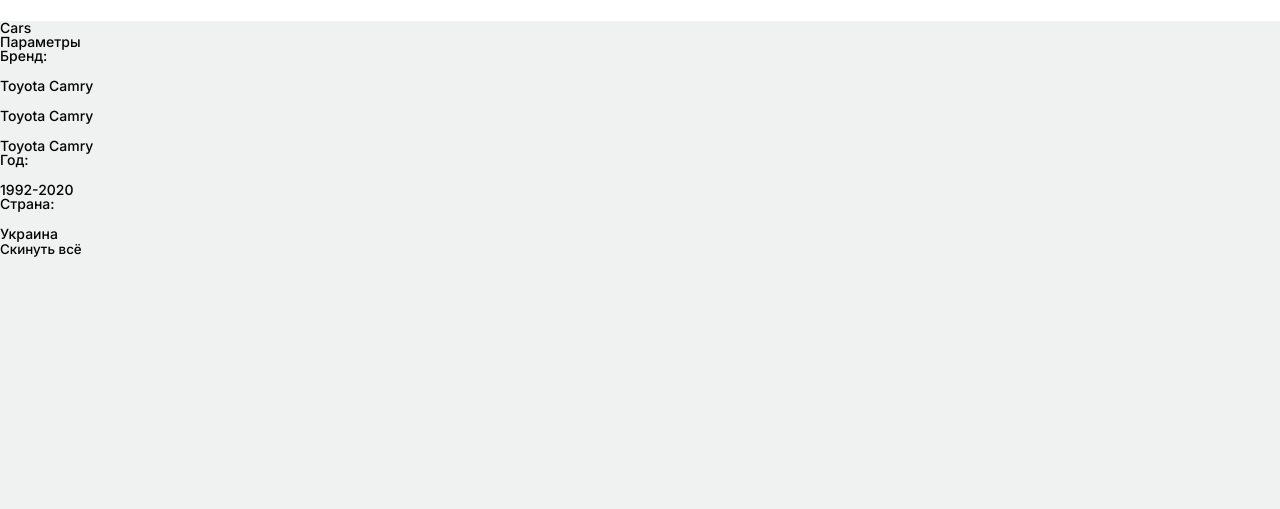
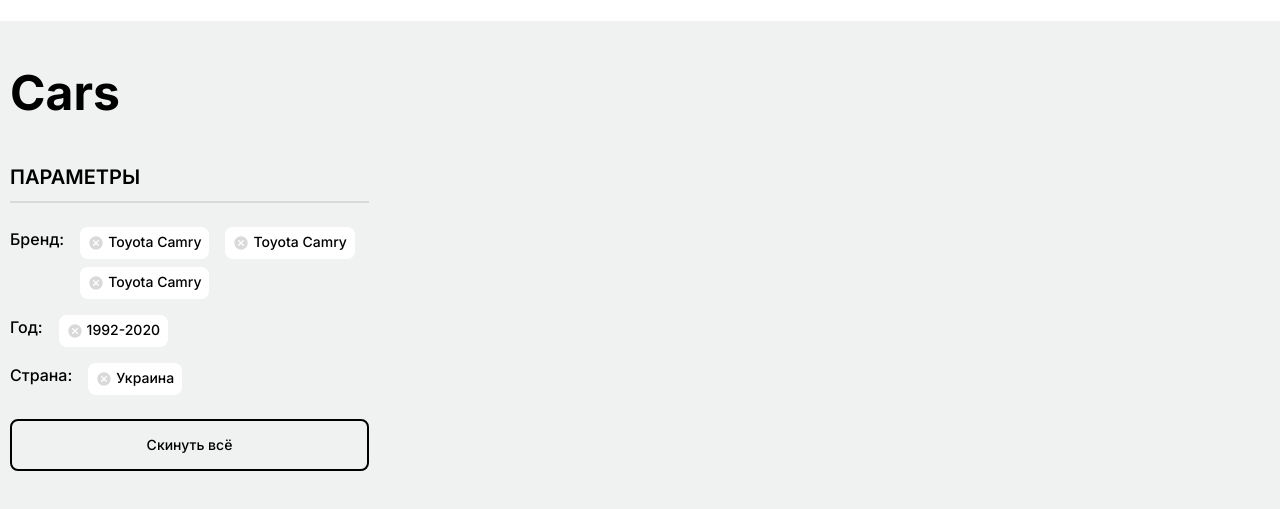
Before and after one commit to Daniil-gavrilooov/garage, a website: page app/index.html in a window 1280 px wide. Shown: the part 75-584 px from the top of the page. Drawn offline with Linux system fonts and the light colour scheme.

Commit message:
add css section (options)

```diff
--- a/app/index.html
+++ b/app/index.html
@@ -39,8 +39,9 @@
     </header>
 
     <div class="wrapper">
+        <div class="container">
             <aside class="sidebar">
-            <h4 class="aside__title">
+                <h4 class="sidebar__title">
                     Cars
                 </h4>
 
@@ -49,15 +50,15 @@
                         Параметры
                     </h5>
 
-                <div class="options__brand">
-                    <p class="options__title options__title-brands">
+                    <div class="options__cell options__brand">
+                        <p class="options__name options__name-brands">
                             Бренд:
                         </p>
 
                         <div class="options__area options__area-brands">
                             <div class="options__item options__item-brands">
-                            <button class="options__btn">
-                                <img src="" alt="">
+                                <button class="">
+                                    <img src="images/icon-cross.svg" alt="">
                                 </button>
 
                                 <p class="options__text options__text-brands">
@@ -65,8 +66,8 @@
                                 </p>
                             </div>
                             <div class="options__item options__item-brands">
-                            <button class="options__btn">
-                                <img src="" alt="">
+                                <button class="">
+                                    <img src="images/icon-cross.svg" alt="">
                                 </button>
 
                                 <p class="options__text options__text-brands">
@@ -74,8 +75,8 @@
                                 </p>
                             </div>
                             <div class="options__item options__item-brands">
-                            <button class="options__btn">
-                                <img src="" alt="">
+                                <button class="">
+                                    <img src="images/icon-cross.svg" alt="">
                                 </button>
 
                                 <p class="options__text options__text-brands">
@@ -85,15 +86,15 @@
                         </div>
                     </div>
 
-                <div class="options__years">
-                    <p class="options__title options__title-years">
+                    <div class="options__cell options__years">
+                        <p class="options__name options__name-years">
                             Год:
                         </p>
 
                         <div class="options__area options__area-years">
                             <div class="options__item options__item-years">
-                            <button class="options__btn">
-                                <img src="" alt="">
+                                <button class="">
+                                    <img src="images/icon-cross.svg" alt="">
                                 </button>
 
                                 <p class="options__text options__text-years">
@@ -103,15 +104,15 @@
                         </div>
                     </div>
 
-                <div class="options__country">
-                    <p class="options__title options__title-country">
+                    <div class="options__cell options__country">
+                        <p class="options__name options__name-country">
                             Страна:
                         </p>
 
                         <div class="options__area options__area-country">
                             <div class="options__item options__item-country">
-                            <button class="options__btn">
-                                <img src="" alt="">
+                                <button class="">
+                                    <img src="images/icon-cross.svg" alt="">
                                 </button>
 
                                 <p class="options__text options__text-country">
@@ -129,6 +130,7 @@
 
             </aside>
         </div>
+    </div>
 
 
 
--- /dev/null
+++ b/app/scss/_options.scss
@@ -0,0 +1,63 @@
+.options {
+    width: 359px;
+    &__title {
+        font-weight: 600;
+        font-size: 20px;
+        line-height: 24px;
+        text-transform: uppercase;
+        margin-bottom: 24px;
+        padding-bottom: 12px;
+        width: 100%;
+        border-bottom: 2px solid $liteGrey;
+        width: 100%;
+    }
+
+    &__name {
+        font-weight: 400;
+        font-size: 16px;
+        line-height: 24px;
+    }
+
+    &__cell {
+        display: flex;
+        align-items: flex-start;
+        gap: 16px;
+        margin-bottom: 16px;
+    }
+
+    &__area {
+        display: grid;
+        grid-template-columns: repeat(2, 1fr);
+        grid-template-rows: auto;
+        grid-column-gap: 16px;
+        grid-row-gap: 8px;
+    }
+
+    &__item {
+        display: flex;
+        align-items: flex-start;
+        gap: 4px;
+        background-color: $white;
+        padding: 8px;
+        border-radius: 8px;
+    }
+
+    &__cansel-btn button {
+        font-weight: 500;
+        font-size: 14px;
+        line-height: 12px;
+        width: 100%;
+        text-align: center;
+        margin-top: 8px;
+        padding: 18px 0;
+        border: 2px solid $black;
+        border-radius: 8px;
+        transition: $transition;
+
+        &:hover{
+            transition: $transition;
+            color: $white;
+            background-color: $black;
+        }
+    }
+}
--- a/app/scss/_sidebar.scss
+++ b/app/scss/_sidebar.scss
@@ -1,3 +1,13 @@
-.sidebar{
+.sidebar {
+    display: flex;
+    flex-direction: column;
+    gap: 48px;
+    align-items: flex-start;
+    padding-top: 48px;
 
+    &__title {
+        font-weight: 700;
+        font-size: 48px;
+        line-height: 48px;
+    }
 }
--- a/app/scss/_vars.scss
+++ b/app/scss/_vars.scss
@@ -4,3 +4,4 @@
 $black: #000;
 $white: #fff;
 $bg: #F0F2F2;
+$transition: all .5s ease;
--- a/app/scss/style.scss
+++ b/app/scss/style.scss
@@ -3,11 +3,13 @@
 @import '_mixing';
 @import '_header';
 @import '_sidebar';
+@import '_options';
 
 body{
     font-family: 'Inter', sans-serif;
     font-weight: 500;
     background-color: $bg;
+    color: $black;
 }
 
 .container{
```
Also changed, not shown: app/css/style.min.css, app/images/icon-cross.svg (added). Lines whose indentation alone changed are shown as unchanged.
